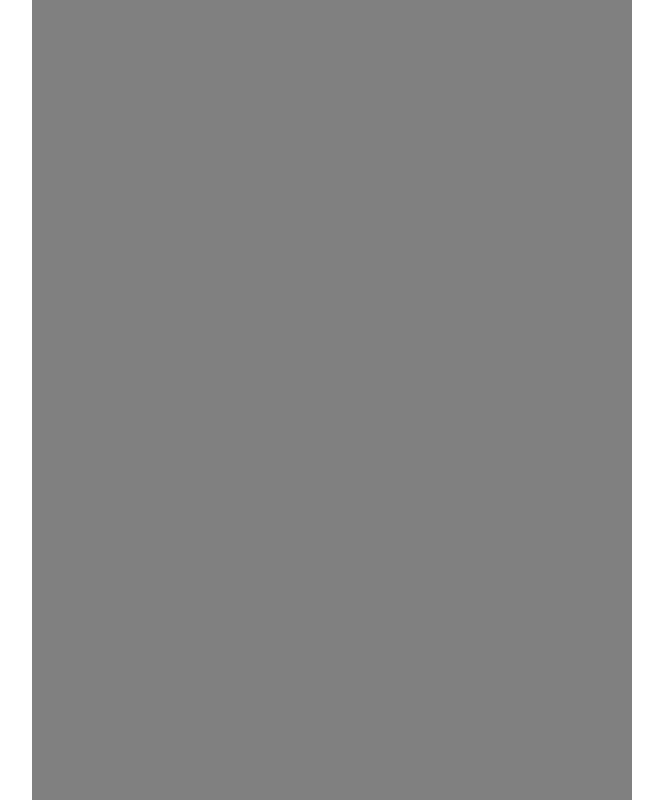
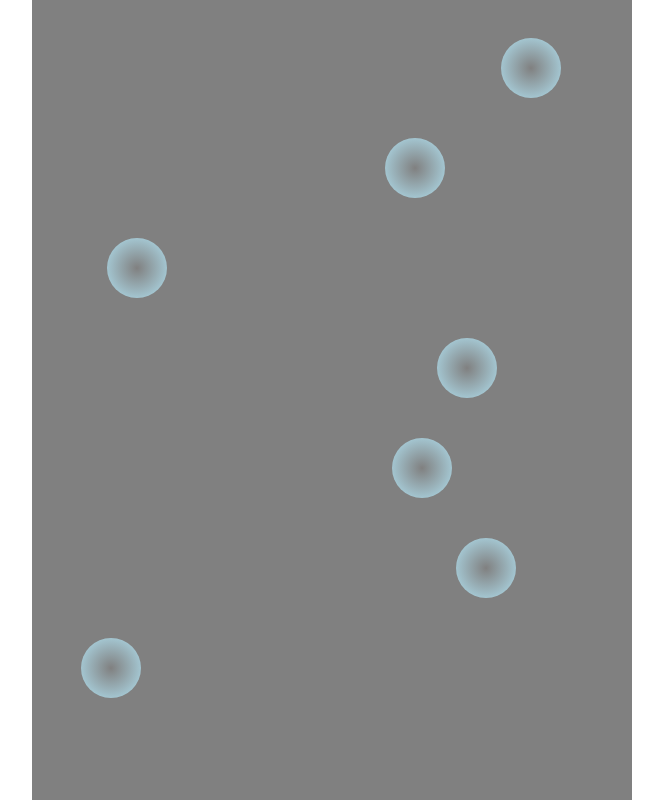
Before and after one commit to cod1r/bubblepop, a React (Vite) app: page / in a window 1280 px wide. Shown: the whole page, without its empty margins (308-971 px from the left). Built offline with nearby package versions, Linux system fonts and the light colour scheme.

Commit message:
got bubbles to spawn and move and pop

```diff
--- a/src/App.tsx
+++ b/src/App.tsx
@@ -2,10 +2,47 @@ import { useState, useEffect } from "react";
 import "./App.css";
 
 function App() {
-  const [bubbles, setBubbles] = useState([]);
-  useEffect(() => {}, []);
+  const [bubbles, setBubbles] = useState<
+    Array<[number, number, number, number]>
+  >([]);
+  useEffect(() => {
+    setInterval(() => {
+      setBubbles((p) => {
+        let bubbles_clone = structuredClone(p);
+        for (let i = 0; i < bubbles_clone.length;) {
+          if (bubbles_clone[i][1] + bubbles_clone[i][3] + 60 < window.innerHeight) {
+            bubbles_clone[i][1] += bubbles_clone[i][3];
+          } else {
+            bubbles_clone.splice(i, 1);
+            continue;
+          }
+          if (
+            bubbles_clone[i][0] + bubbles_clone[i][2] < 0 ||
+            bubbles_clone[i][0] + bubbles_clone[i][2] + 60 > 600
+          ) {
+            bubbles_clone[i][2] = -bubbles_clone[i][2];
+          }
+          bubbles_clone[i][0] += bubbles_clone[i][2];
+          i++;
+        }
+        return bubbles_clone;
+      });
+    }, 10);
+    setInterval(() => {
+      setBubbles((p) => {
+        const newbubble: [number, number, number, number] = [
+          Math.floor(Math.random() * 541),
+          -60,
+          [-1, 1][Math.floor(Math.random() * 2)],
+          1,
+        ];
+        const newb = [...p, newbubble];
+        return newb;
+      });
+    }, 1000);
+  }, []);
   return (
-    <div onClick={(e) => console.log(e.target.key)} className="container">
+    <div onClick={(e) => console.log(e.target)} className="container">
       {bubbles.map((b, idx) => (
         <div
           key={`${idx}-${b}`}
@@ -16,7 +53,8 @@ function App() {
             backgroundImage:
               "radial-gradient(circle at center, transparent 0, lightblue 90%, blue 100%)",
             position: "absolute",
-            top: `${b}px`,
+            top: `${b[1]}px`,
+            left: `${b[0]}px`,
             borderRadius: "100%",
           }}
         ></div>
--- a/src/main.tsx
+++ b/src/main.tsx
@@ -1,10 +1,5 @@
-import React from "react";
 import ReactDOM from "react-dom/client";
 import App from "./App.tsx";
 import "./index.css";
 
-ReactDOM.createRoot(document.getElementById("root")!).render(
-  <React.StrictMode>
-    <App />
-  </React.StrictMode>,
-);
+ReactDOM.createRoot(document.getElementById("root")!).render(<App />);
```
